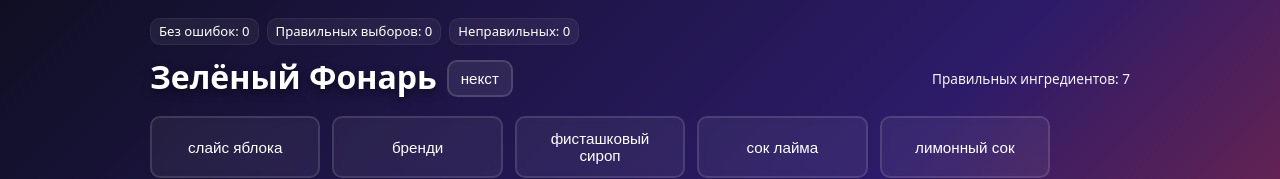
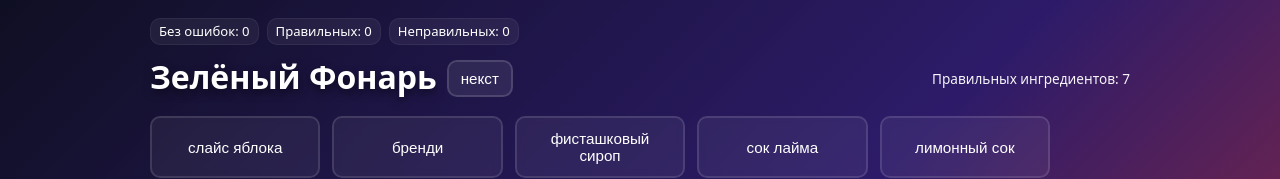
Before and after one commit to JeffGoShpek/nekanonbar, a plain HTML site: page index.html in a window 1280 px wide. Shown: the top 179 px of the page. Drawn offline with Linux system fonts and the light colour scheme.

Commit message:
Update index.html

```diff
--- a/index.html
+++ b/index.html
@@ -39,7 +39,7 @@
     <div id="header">
       <div id="stats">
         <div class="stat" id="statPerfect">Без ошибок: 0</div>
-        <div class="stat" id="statCorrect">Правильных выборов: 0</div>
+        <div class="stat" id="statCorrect">Правильных: 0</div>
         <div class="stat" id="statWrong">Неправильных: 0</div>
       </div>
     </div>
@@ -129,7 +129,7 @@
     };
     function updateStatsUI() {
       document.getElementById('statPerfect').textContent = `Без ошибок: ${stats.perfectAnswers}`;
-      document.getElementById('statCorrect').textContent = `Правильных выборов: ${stats.correctSelections}`;
+      document.getElementById('statCorrect').textContent = `Правильных: ${stats.correctSelections}`;
       document.getElementById('statWrong').textContent = `Неправильных: ${stats.wrongSelections}`;
     }
     function shuffle(arr) {
```
